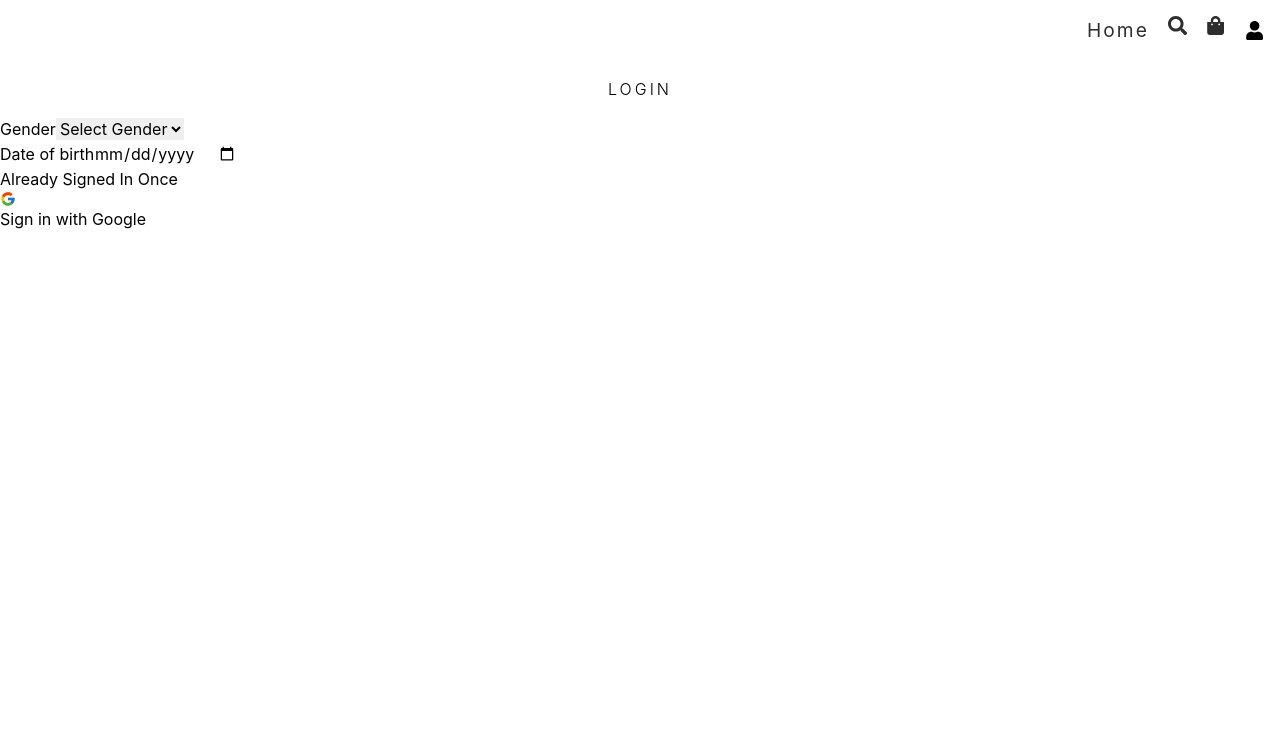
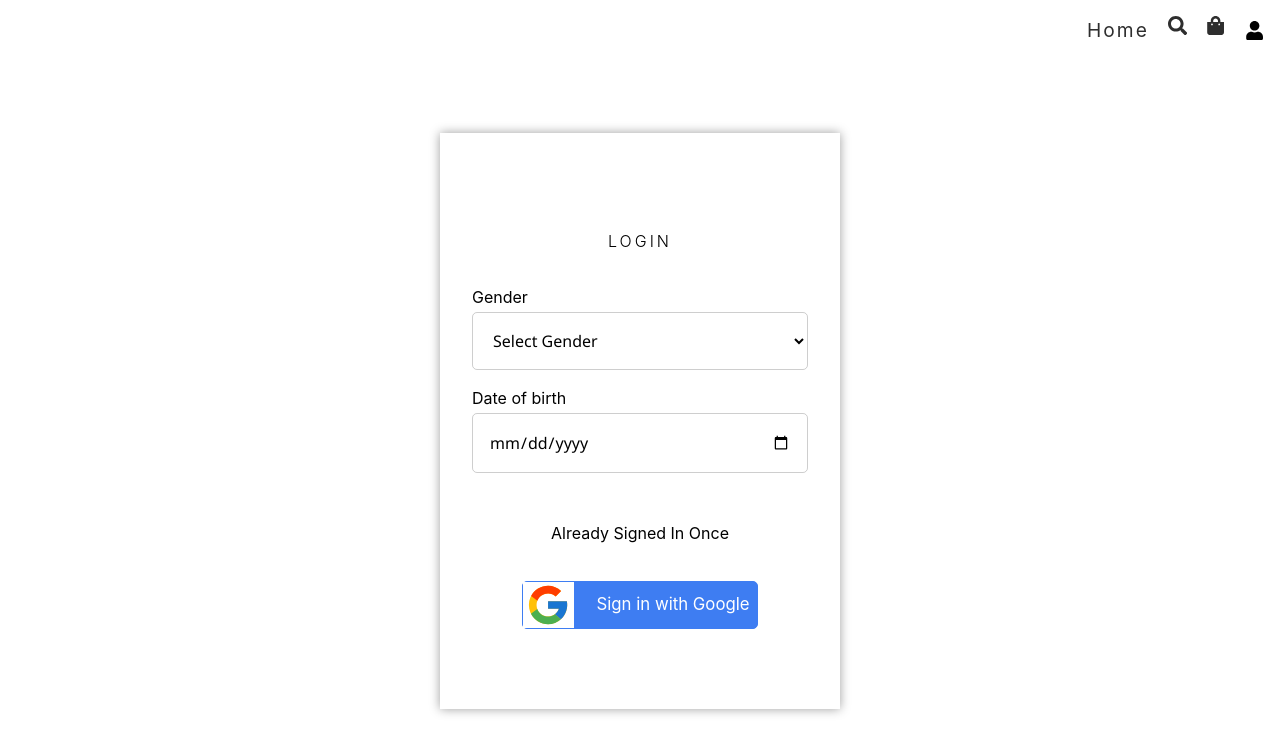
Before and after one commit to Shitanshu731/Frontend_Ecommerce, a React (Vite) app: page /login in a window 1280 px wide. Shown: the top 754 px of the page. Built offline with nearby package versions, Linux system fonts and the light colour scheme.

Commit message:
Styling of Login Page

```diff
--- /dev/null
+++ b/src/styles/_login.scss
@@ -0,0 +1,51 @@
+.login {
+    height: 90vh;
+    @include flex(column);
+
+    > main {
+      width: 100%;
+      height: 80%;
+      max-width: 400px;
+      padding: 2rem;
+      @include baseShadow;
+      @include flex(column, center, stretch);
+      > div {
+        width: 100%;
+        @include flex(column, flex-start, stretch, 0.2rem);
+        > input,
+        > select {
+          @include inputStyle;
+          border: 1px solid rgba(162, 162, 162, 0.53);
+          border-radius: 5px;
+          font-family: "Segoe UI", Tahoma, Geneva, Verdana, sans-serif;
+        }
+
+        > p {
+          text-align: center;
+          margin: 2rem;
+        }
+
+        button {
+          width: 70%;
+          margin: auto;
+          height: 3rem;
+        background-color:  rgb(62, 125, 242);
+        color : white;
+          @include flex;
+          border: 1px solid rgb(62, 125, 242);
+          border-radius: 5px;
+          font-size: 1.05rem;
+          > svg {
+            background-color: white;
+            width: 30%;
+            height: 100%;
+          }
+
+          > span {
+            width: 100%;
+            text-align: center;
+          }
+        }
+      }
+    }
+  }
--- a/src/styles/app.scss
+++ b/src/styles/app.scss
@@ -40,7 +40,7 @@ $color3: rgb(0, 104, 136);
 @import "home";
 @import "cart";
 @import "shipping";
-// @import "login";
+@import "login";
 // @import "search";
 @import "admin-styles/dashboard";
 @import "admin-styles/products";
```
